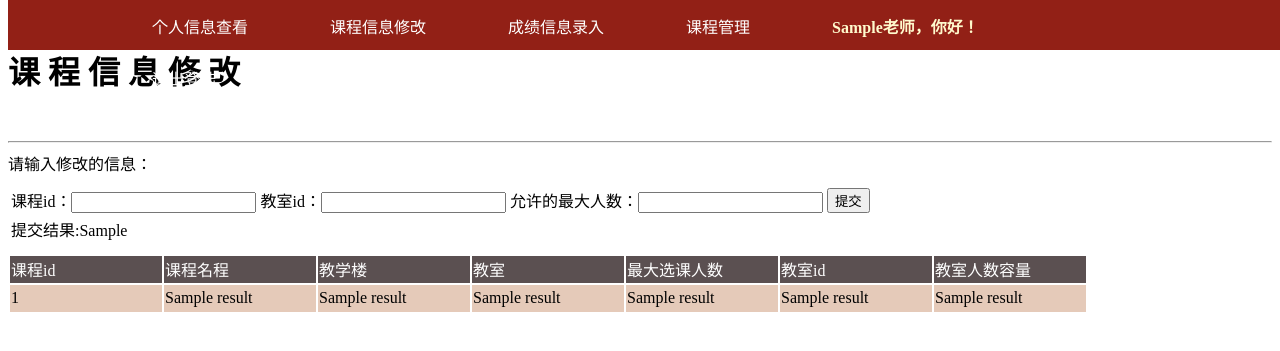
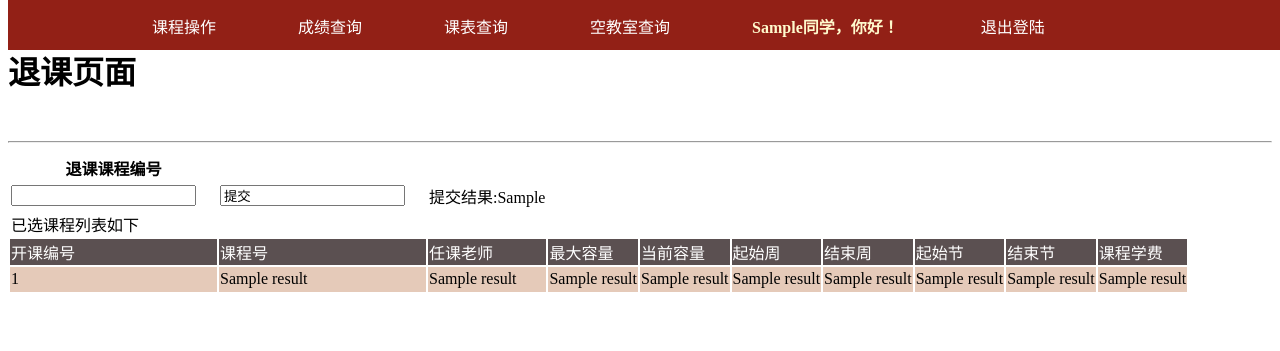
Before and after one commit to TLLL123/JLU-6025-CourseDesignOfSoftwareEngineering, a Flask app: template 课程注册系统/templates/teacher/course.html in a window 1280 px wide. Shown: the top 351 px of the page. Run offline with Flask 3, Linux system fonts and the light colour scheme; the template is opened without the code that fills it: most values are stand-ins (such as "Sample title", 1, 10 or a date in 2020); parts of the project's set-up code (start-up, migrations or seed data) failed here and were passed over.

Commit message:
Update course.html

```diff
--- a/课程注册系统/templates/teacher/course.html
+++ b/课程注册系统/templates/teacher/course.html
@@ -4,8 +4,8 @@
 <head>
     <meta charset="UTF-8">
        <meta name="viewport" content="width=device-width, initial-scale=1.0">
-    <title>教务管理系统</title>
-    <link rel="icon" href="http://v3.bootcss.com/favicon.ico">
+       <title>课程注册系统</title>
+       <link rel="icon" href="static/images/icon-6025.png">
        <style type="text/css">
             .top{
                 /* 设置宽度高度背景颜色 */
@@ -101,67 +101,75 @@
     <div class="top">
                <center>
                     <ul>
-                <li><a href="/teacher">个人信息查看</a></li>
-                <li><a href="#">课程信息修改</a></li>
-                <li><a href="/grade">成绩信息录入</a></li>
                         <li>
-                    <a href="#">课程管理</a>
+                            <a href="#">课程操作</a>
                             <ul>
-                        <li style="background-color: rgb(146, 32, 22)"><a href="/choose_teach_course">选择教授课程</a></li>
-                        <li style="background-color: rgb(146, 32, 22)"><a href="/delete_teach_course">删除教授课程</a></li>
+                                <li style="background-color: rgb(146, 32, 22)"><a href="/choose_course">学生选课</a></li>
+                                <li style="background-color: rgb(146, 32, 22)"><a href="#">学生退课</a></li>
                             </ul>
                         </li>
-                <li><b><a style="color: lemonchiffon">{{user_info}}老师，你好！</a></b></li>
+                        <li><a href="/find_grades">成绩查询</a></li>
+                        <li><a href="/find_schedule">课表查询</a></li>
+                        <li><a href="/find_available">空教室查询</a></li>
+                        <li><b><a style="color: lemonchiffon">{{user_info}}同学，你好！</a></b></li>
                         <li><a href="/">退出登陆</a><li>
                     </ul>
                 </center>
             </div>
 
             &nbsp;
-
     <div class="container-fluid">
-        <h1 class="sub-header">课 程 信 息 修 改</h1>
-        &nbsp;&nbsp;
+        <h1 class="sub-header">退课页面</h1>&nbsp;&nbsp;
         <hr>
-        <span>请输入修改的信息：</span>
         <div class="table-responsive">
             <table class="table table-striped">
+                <thead>
+                    <tr>
+                        <th>退课课程编号</th>
+                    </tr>
+                </thead>
+                <tbody class="display">
                     <tr>
                         <form action="" method="post">
-                            <td>课程id：<input class="long" name="course_id" type="text" /></td>
-                            <td>教室id：<input class="long" name="classroom_id" type="text" /></td>
-                            <td>允许的最大人数：<input class="short" name="max_num" type="text" /></td>
-                            <td><input class="last" type="submit" value="提交" /></td>
+<!--                            <td><input class="long" name="student_id" type="text" />&nbsp;&nbsp;&nbsp;&nbsp;&nbsp;</td>-->
+                            <td><input class="long" name="takes_id" type="text" />&nbsp;&nbsp;&nbsp;&nbsp;&nbsp;</td>
+                            <td><input class="last" type={{submit_switch}} value="提交" />&nbsp;&nbsp;&nbsp;&nbsp;&nbsp;</td>
+                            <td><span>提交结果:{{insert_result}}</span></td>
                         </form>
                     </tr>
-                    <tr>
-                        <td><span>提交结果:{{insert_result}}</span></td>
-                    </tr>
-            </table>
-            <table class="display">
-                <tr>
-                    <td class="title">课程id</td>
-                    <td class="title">课程名程</td>
-                    <td class="title">教学楼</td>
-                    <td class="title">教室</td>
-                    <td class="title">最大选课人数</td>
-                    <td class="title">教室id</td>
-                    <td class="title">教室人数容量</td>
+                    <tr><td >已选课程列表如下</td></tr>
+                    <tr class="title">
+                        <td>开课编号</td>
+                        <td>课程号</td>
+                        <td>任课老师</td>
+                        <td>最大容量</td>
+                        <td>当前容量</td>
+                        <td>起始周</td>
+                        <td>结束周</td>
+                        <td>起始节</td>
+                        <td>结束节</td>
+                        <td>课程学费</td>
                     </tr>
                     {% for result in results %}
-                <tr>
-                    <td class="data">{{result[0]}}</td>
-                    <td class="data">{{result[1]}}</td>
-                    <td class="data">{{result[2]}}</td>
-                    <td class="data">{{result[3]}}</td>
-                    <td class="data">{{result[4]}}</td>
-                    <td class="data">{{result[5]}}</td>
-                    <td class="data">{{result[6]}}</td>
+                    <tr class="data">
+                        <td>{{result[0]}}</td>
+                        <td>{{result[1]}}</td>
+                        <td>{{result[2]}}</td>
+                        <td>{{result[3]}}</td>
+                        <td>{{result[4]}}</td>
+                        <td>{{result[5]}}</td>
+                        <td>{{result[6]}}</td>
+                        <td>{{result[7]}}</td>
+                        <td>{{result[8]}}</td>
+                        <td>{{result[9]}}</td>
                     </tr>
                     {% endfor %}
+                </tbody>
             </table>
+
         </div>
     </div>
+
 
 </body>
 
```
Lines whose indentation alone changed are shown as unchanged.
